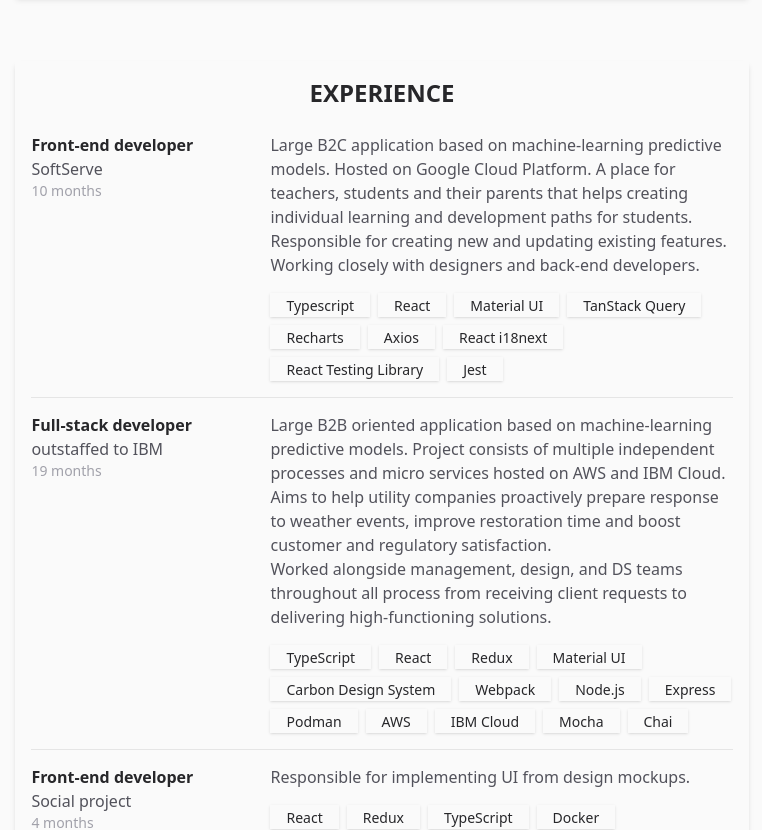
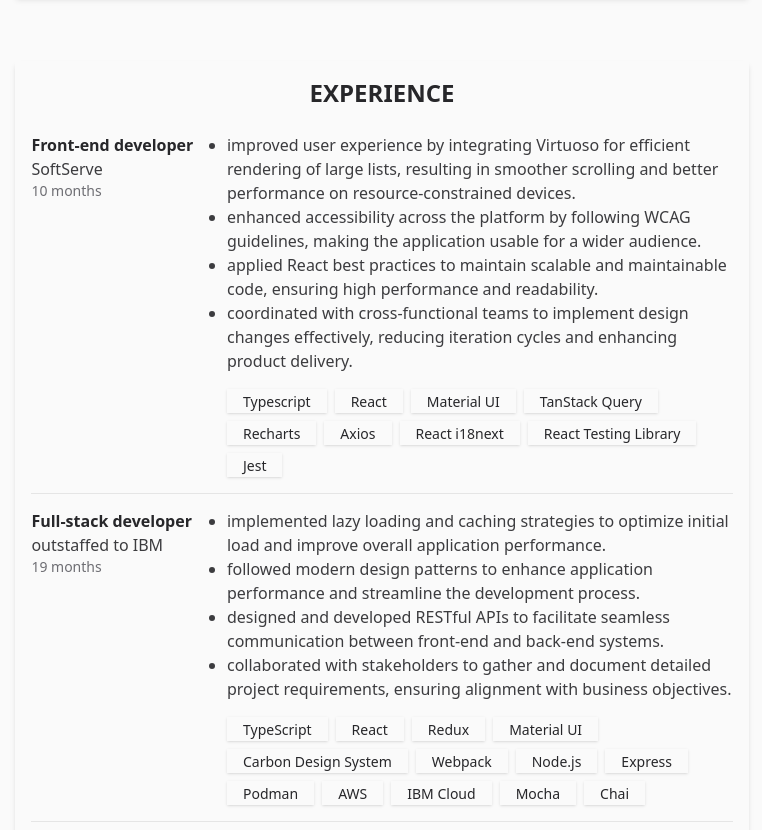
Before and after one commit to andrew-melnychuk/cv, a React (Vite) app: page / in a window 1280 px wide. Shown: the part 900-1730 px from the top of the page, without its empty margins (258-1020 px from the left). Built offline with nearby package versions, Linux system fonts and the light colour scheme.

Commit message:
fix styles and selection in pdf file

```diff
--- a/src/App.css
+++ b/src/App.css
@@ -5,8 +5,8 @@
 :root {
   --background-color: 250 250 250;
   --text-color: 39 39 42;
-  --secondary-text-color: 82 82 91;
-  --label-text-color: 161 161 170;
+  --secondary-text-color: 60, 60, 63;
+  --label-text-color: 110, 110, 115;
   --shadow-color: 0 0 0;
   --theme-switcher-background-color: 240 240 240;
   --theme-switcher-shadow: inset 0 1px 5px rgb(144 144 144 / 0.1),
@@ -16,8 +16,8 @@
 .dark {
   --background-color: 20 20 20;
   --text-color: 230 230 230;
-  --secondary-text-color: 161 161 170;
-  --label-text-color: 113 113 122;
+  --secondary-text-color: 185, 185, 194;
+  --label-text-color: 130, 130, 140;
   --shadow-color: 255 255 255;
   --theme-switcher-background-color: 54 54 54;
   --theme-switcher-shadow: inset 0 2px 5px rgb(34 34 34 / 0.1),
@@ -26,7 +26,7 @@
 
 html {
   -webkit-print-color-adjust: exact;
-  -webkit-filter: opacity(1);
+  /*-webkit-filter: opacity(1);*/
 }
 
 body {
@@ -89,6 +89,10 @@ body {
   box-shadow: 0 1px 0 rgb(var(--text-color) / 0.1);
 }
 
+.experience-item {
+  list-style-type: disc;
+}
+
 .experience:last-of-type {
   box-shadow: none;
 }
@@ -99,18 +103,32 @@ body {
   }
 
   .cv {
-    margin: 8mm 0 0;
-    padding: 0;
+    margin: 0;
+    padding: 8mm 0 0;
     background-color: #fff;
+  }
+
+  .skills-grid {
+    grid-template-columns: repeat(5, minmax(0, 1fr));
   }
 
   .section {
     box-shadow: none;
+    margin-bottom: 20px;
+  }
+
+  .section:last-of-type {
+    margin-bottom: 0;
+    padding-bottom: 0;
   }
 
   .experience {
     box-shadow: none;
-    border-bottom: 1px solid rgb(var(--text-color) / 0.1);
+  }
+
+  .technology {
+    box-shadow: none;
+    border-bottom: 1px solid rgb(var(--text-color) / 0.2);
   }
 
   .experience:last-of-type {
@@ -119,6 +137,6 @@ body {
 }
 
 @page {
-  margin: 8mm;
-  padding-left: 0;
+  /*margin: 8mm;*/
+  padding: 8mm;
 }
--- a/src/components/experience/Experience.tsx
+++ b/src/components/experience/Experience.tsx
@@ -1,14 +1,11 @@
-import { ReactNode } from 'react';
 import TechnologiesBlock from './TechnologiesBlock';
-
-const TECHNOLOGIES = ['React', 'Material UI', 'Axios', 'React i18next'];
 
 type Props = {
   technologies: string[];
   position: string;
   employer: string;
   duration: string;
-  description: string | ReactNode;
+  description: string | string[];
 };
 const Experience = ({
   technologies,
@@ -18,15 +15,23 @@ const Experience = ({
   description,
 }: Props) => {
   return (
-    <div className="experience mt-4 grid break-inside-avoid grid-cols-6 gap-4 pb-4 last:pb-0">
-      <div className="col-span-2">
+    <div className="experience mt-4 grid break-inside-avoid grid-cols-11 gap-4 pb-4 last:pb-0">
+      <div className="col-span-3">
         <h3 className="font-bold">{position}</h3>
         <p className="text-secondary">{employer}</p>
         <p className="text-sm text-label">{duration}</p>
       </div>
-      <div className="col-span-4">
+      <div className="col-span-8">
         <div className="text-secondary">
-          {typeof description === 'string' ? <p>{description}</p> : description}
+          {typeof description === 'string' ? (
+            <p>{description}</p>
+          ) : (
+            <ul>
+              {description.map((item) => (
+                <li className="experience-item">{item}</li>
+              ))}
+            </ul>
+          )}
         </div>
         <TechnologiesBlock technologies={technologies} />
       </div>
--- a/src/components/experience/First.tsx
+++ b/src/components/experience/First.tsx
@@ -16,7 +16,11 @@ const First = () => (
     duration="4 months"
     employer="Social project"
     position="Front-end developer"
-    description="Responsible for implementing UI from design mockups."
+    description={[
+      'leveraged TypeScript with React to improve code reliability, maintainability, and developer productivity.',
+      'designed and implemented responsive layouts using CSS preprocessors, ensuring a seamless user experience across devices.',
+      'collaborated with back-end developers to define API endpoints, data structures, and error handling mechanisms.',
+    ]}
   />
 );
 
--- a/src/components/experience/Second.tsx
+++ b/src/components/experience/Second.tsx
@@ -24,22 +24,12 @@ const Second = () => {
       duration="19 months"
       employer="outstaffed to IBM"
       position="Full-stack developer"
-      description={
-        <>
-          <p>
-            Large B2B oriented application based on machine-learning predictive
-            models. Project consists of multiple independent processes and micro
-            services hosted on AWS and IBM Cloud. Aims to help utility companies
-            proactively prepare response to weather events, improve restoration
-            time and boost customer and regulatory satisfaction.
-          </p>
-          <p>
-            Worked alongside management, design, and DS teams throughout all
-            process from receiving client requests to delivering
-            high-functioning solutions.
-          </p>
-        </>
-      }
+      description={[
+        'implemented lazy loading and caching strategies to optimize initial load and improve overall application performance.',
+        'followed modern design patterns to enhance application performance and streamline the development process.',
+        'designed and developed RESTful APIs to facilitate seamless communication between front-end and back-end systems.',
+        'collaborated with stakeholders to gather and document detailed project requirements, ensuring alignment with business objectives.',
+      ]}
     />
   );
 };
--- a/src/components/experience/TechnologiesBlock.tsx
+++ b/src/components/experience/TechnologiesBlock.tsx
@@ -4,8 +4,11 @@ const TechnologiesBlock = ({ technologies }: { technologies: string[] }) => {
   return (
     <div className="mt-4 flex flex-wrap gap-2">
       {technologies.map((item) => (
-        <div key={item} className="text-center shadow-xs dark:shadow-xs-light">
-          <span className="px-4 text-sm font-medium">{item}</span>
+        <div
+          key={item}
+          className="technology px-4 text-center shadow-xs dark:shadow-xs-light"
+        >
+          <span className="technology-label text-sm font-medium">{item}</span>
         </div>
       ))}
     </div>
--- a/src/components/experience/Third.tsx
+++ b/src/components/experience/Third.tsx
@@ -22,20 +22,12 @@ const Third = () => {
       duration={`${getTimeDiff(startDate, 'month')} months`}
       employer="SoftServe"
       position="Front-end developer"
-      description={
-        <>
-          <p>
-            Large B2C application based on machine-learning predictive models.
-            Hosted on Google Cloud Platform. A place for teachers, students and
-            their parents that helps creating individual learning and
-            development paths for students.
-          </p>
-          <p>
-            Responsible for creating new and updating existing features. Working
-            closely with designers and back-end developers.
-          </p>
-        </>
-      }
+      description={[
+        'improved user experience by integrating Virtuoso for efficient rendering of large lists, resulting in smoother scrolling and better performance on resource-constrained devices.',
+        'enhanced accessibility across the platform by following WCAG guidelines, making the application usable for a wider audience.',
+        'applied React best practices to maintain scalable and maintainable code, ensuring high performance and readability.',
+        'coordinated with cross-functional teams to implement design changes effectively, reducing iteration cycles and enhancing product delivery.',
+      ]}
     />
   );
 };
--- a/src/components/skills/index.tsx
+++ b/src/components/skills/index.tsx
@@ -102,7 +102,7 @@ const Skill = ({
 export const Skills = () => {
   return (
     <Section title="skills">
-      <div className="grid grid-cols-3 gap-8 a4:grid-cols-5">
+      <div className="skills-grid grid grid-cols-3 gap-8 a4:grid-cols-5">
         {Object.entries(SkillLabelMap).map(([key, value]) => (
           <Skill key={key} Logo={value.logo} label={value.label} />
         ))}
```
